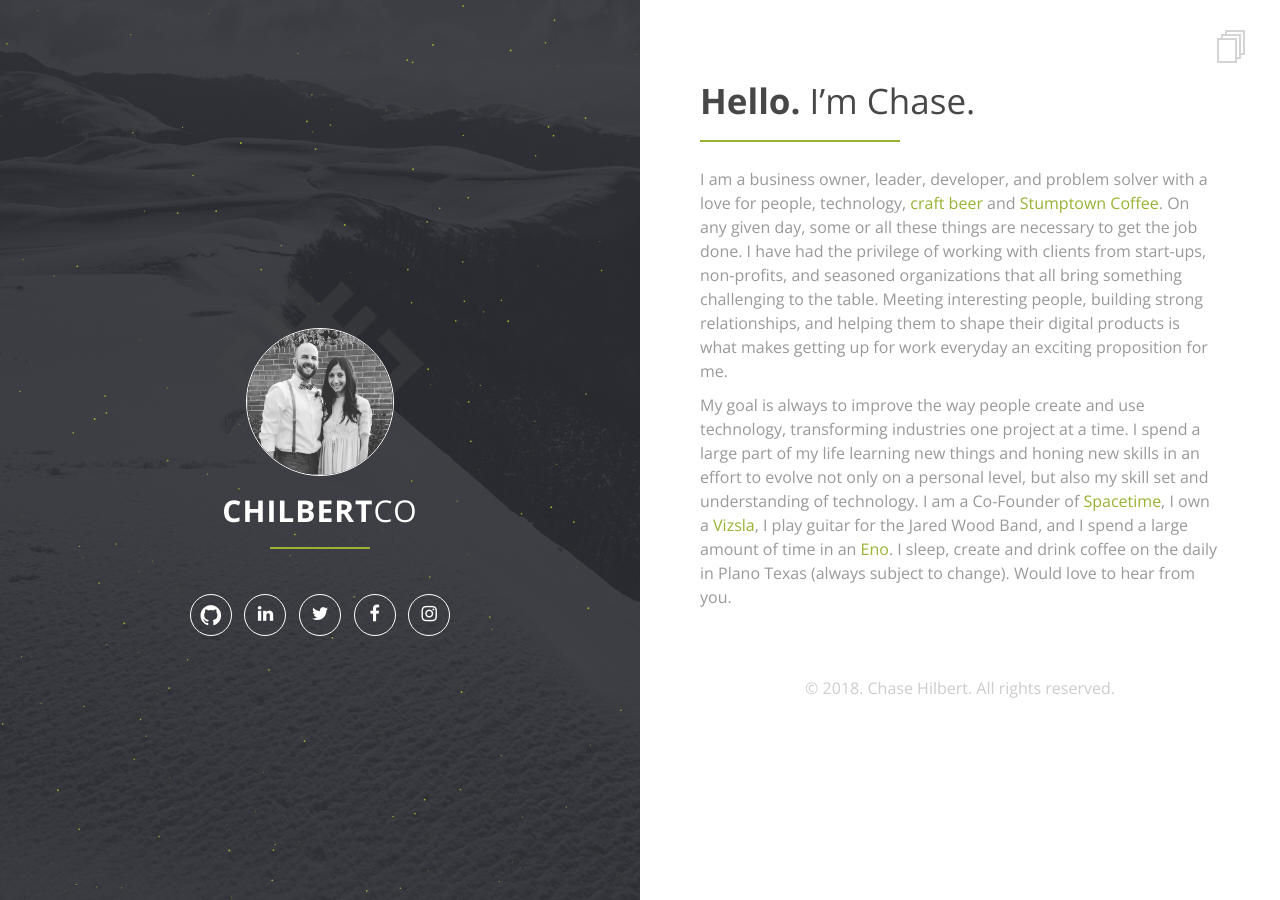
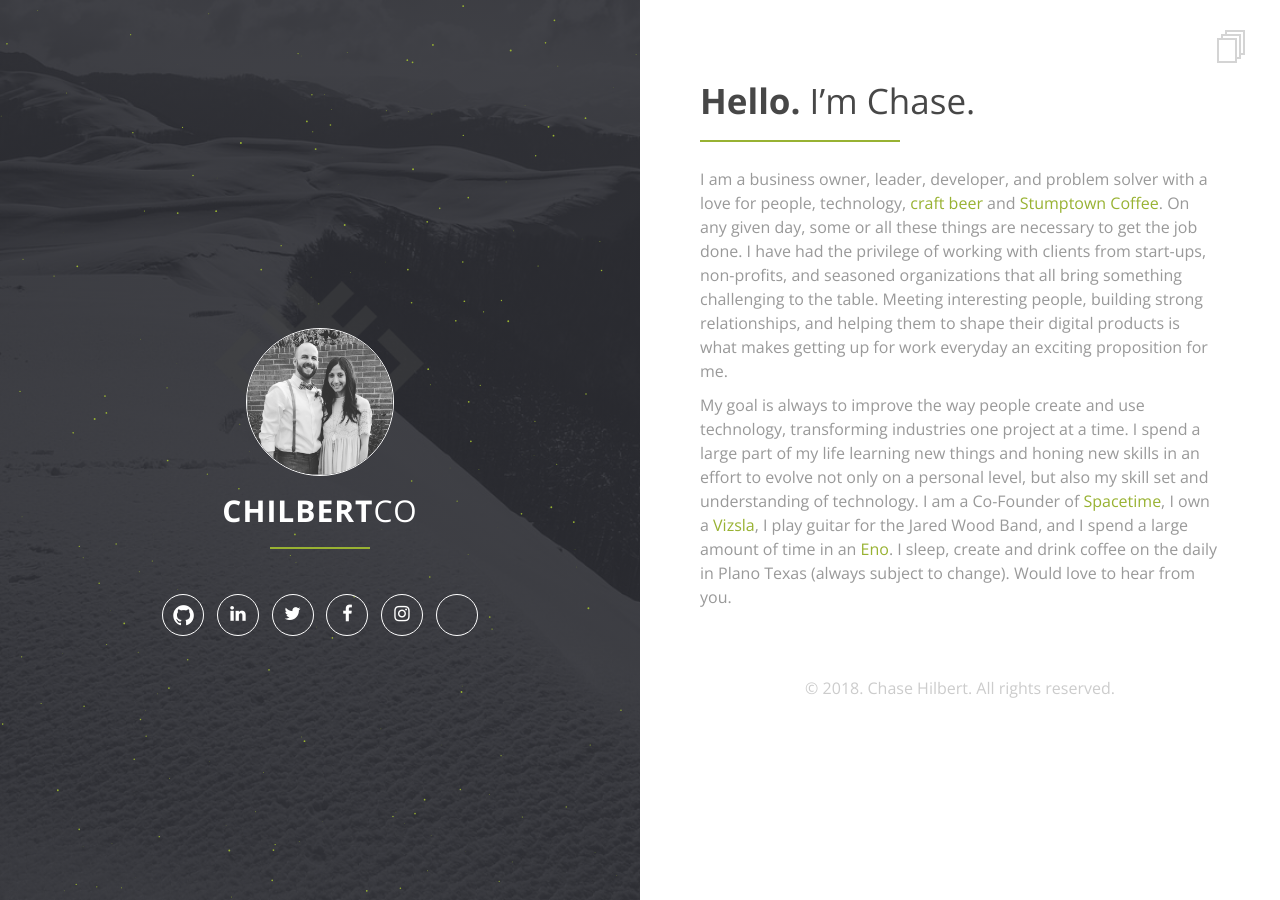
Before and after one commit to chilbert/chilbertco, a Jekyll site: the page built from index.md, in a window 1280 px wide. Built offline with Jekyll 4.4.1, drawn with Linux system fonts in a browser that asks for light colours; nearby versions of some CDN libraries; our own code applies the rules of GitHub Pages for plain Markdown files.

Commit message:
Updating Strava Social

```diff
--- a/_config.yml
+++ b/_config.yml
@@ -43,6 +43,7 @@
 github:             chilbert
 linkedin:          chasehilbert
 instagram:          chilbert
+strava:            athletes/1379129
 
 
 # Gems
--- a/_includes/social-links.html
+++ b/_includes/social-links.html
@@ -24,4 +24,10 @@
       <i class="fa fa-fw fa-instagram"></i>
     </a>
   </li>
+  <li>
+    <a class="social-btn" href="http://strava.com/{{ site.strava }}" target="_blank" rel="noopener noreferrer">
+      <i class="fa fa-fw fa-strava"></i>
+    </a>
+  </li>
+
 </ul>
```
